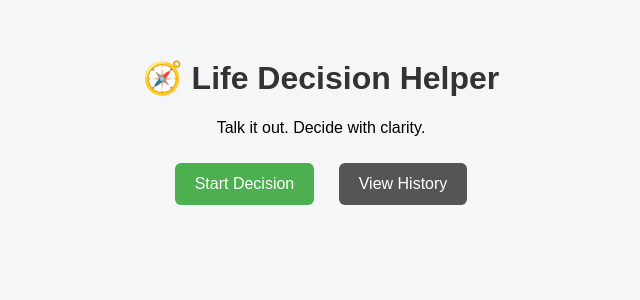
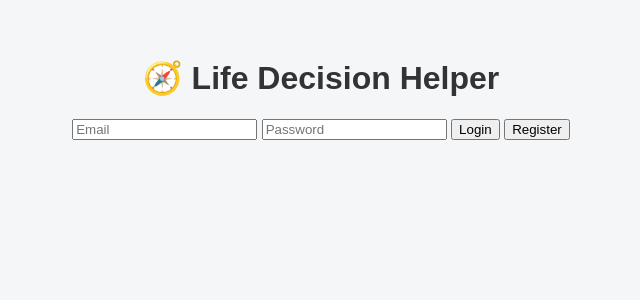
Before and after one commit to Henijariwala/life-decision-helper, a Node server app: page / in a window 1280 px wide. Shown: the top 300 px of the page, without its empty margins (319-959 px from the left). Run offline with Node 20, Linux system fonts and the light colour scheme; some libraries are stand-ins or nearby versions.

Commit message:
first commit

```diff
--- a/views/index.ejs
+++ b/views/index.ejs
@@ -6,11 +6,16 @@
 </head>
 <body class="center">
 
-  <h1>🧭 Life Decision Helper</h1>
-  <p>Talk it out. Decide with clarity.</p>
+ <h1>🧭 Life Decision Helper</h1>
 
-  <a href="/chat" class="btn">Start Decision</a>
-  <a href="/history" class="btn secondary">View History</a>
+<input id="email" placeholder="Email">
+<input id="password" type="password" placeholder="Password">
+
+<button onclick="login(email.value,password.value)">Login</button>
+<button onclick="register(email.value,password.value)">Register</button>
+
+<script type="module" src="/auth.js"></script>
+
 
 </body>
 </html>
```
